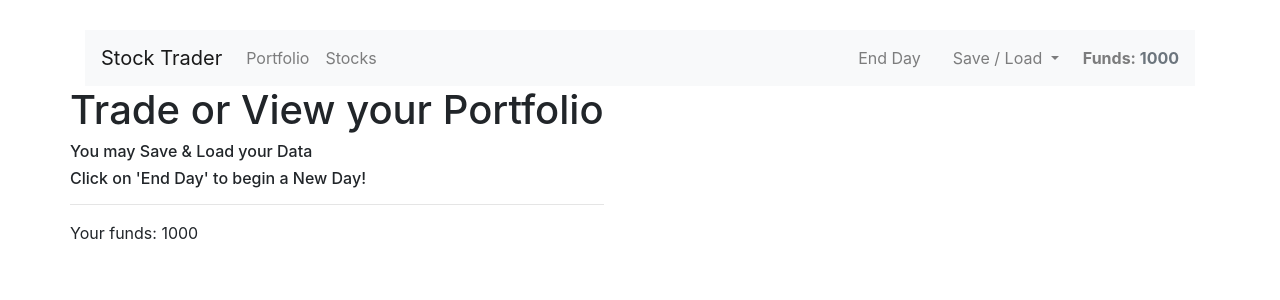
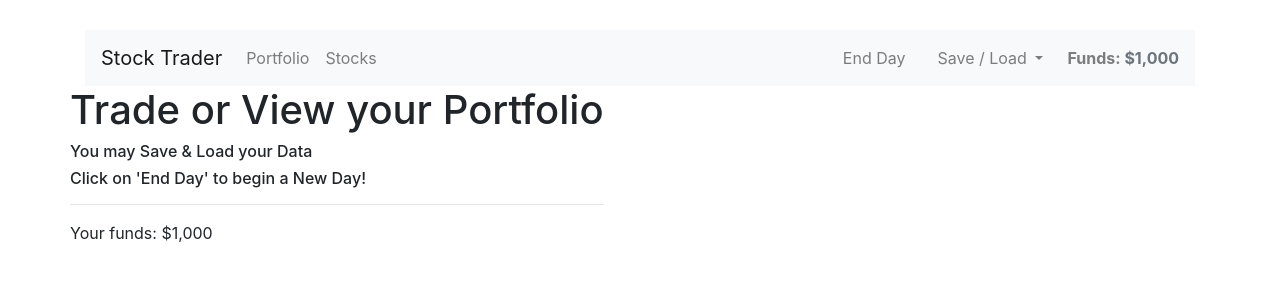
Before and after one commit to afozbek/vue-stock-trader, a Vue app: page / in a window 1280 px wide. Shown: the top 300 px of the page. Built offline with nearby package versions, Linux system fonts and the light colour scheme.

Commit message:
formatting funds

```diff
--- a/src/components/Header.vue
+++ b/src/components/Header.vue
@@ -44,7 +44,7 @@
       </ul>
       <strong class="navbar-text navbar-right">
         Funds:
-        <span class="text-secondary">{{ funds }}</span>
+        <span class="text-secondary">{{ funds | currency }}</span>
       </strong>
     </div>
   </nav>
--- a/src/components/Home.vue
+++ b/src/components/Home.vue
@@ -4,7 +4,7 @@
     <h6>You may Save & Load your Data</h6>
     <h6>Click on 'End Day' to begin a New Day!</h6>
     <hr />
-    <p>Your funds: {{ funds }}</p>
+    <p>Your funds: {{ funds | currency }}</p>
   </div>
 </template>
 
--- a/src/main.js
+++ b/src/main.js
@@ -7,6 +7,10 @@ import "./registerServiceWorker";
 
 Vue.config.productionTip = false;
 
+Vue.filter("currency", value => {
+  return "$" + value.toLocaleString();
+});
+
 new Vue({
   router,
   store,
```
